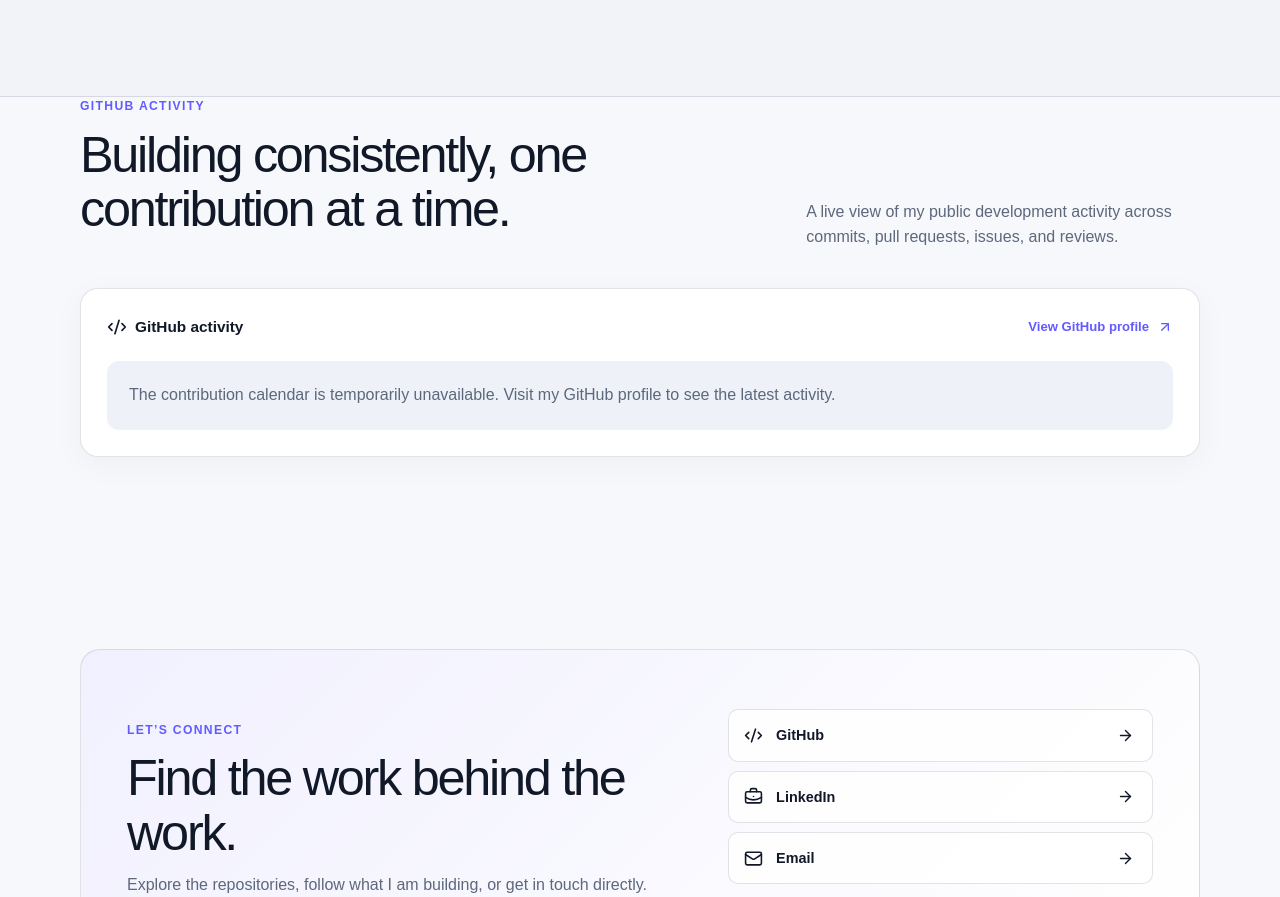
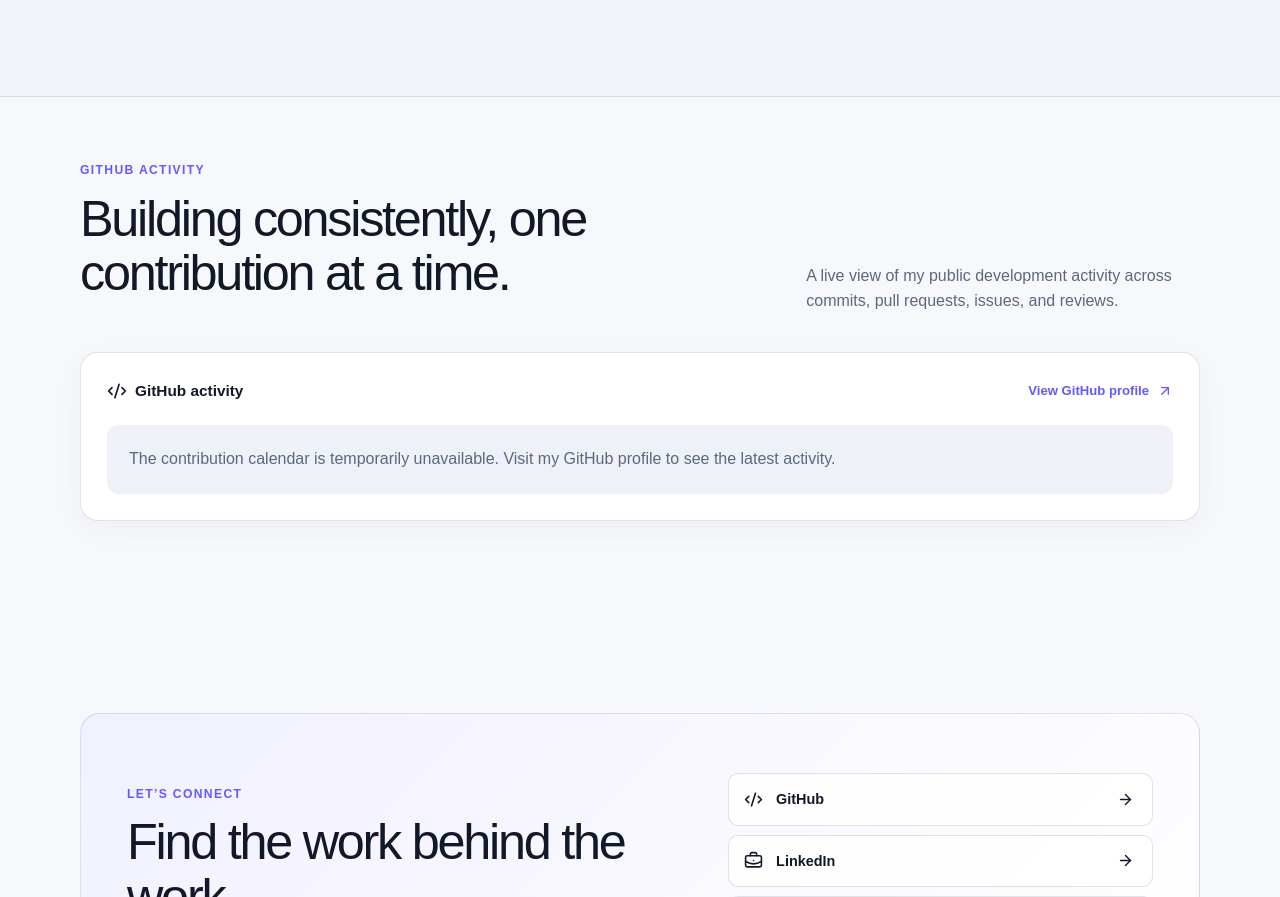
Before and after one commit to DimGianno/portfolio, a Next.js app: page / in a window 1280 px wide. Shown: the part 2086-2983 px from the top of the page. Built offline with nearby package versions, Linux system fonts and the light colour scheme.

Commit message:
fix: adjust spacing for GitHub contributions section

```diff
--- a/app/globals.css
+++ b/app/globals.css
@@ -655,7 +655,7 @@ h1 {
   font-size: 1.15rem;
 }
 .github-contributions-section {
-  padding-top: 0;
+  padding-top: 64px;
 }
 .github-contribution-card {
   --contribution-0: color-mix(in srgb, var(--surface-alt) 82%, var(--line));
@@ -1027,6 +1027,9 @@ h1 {
   color: var(--text);
 }
 @media (max-width: 800px) {
+  .github-contributions-section {
+    padding-top: 0;
+  }
   .nav {
     min-height: 64px;
     gap: 12px;
```
